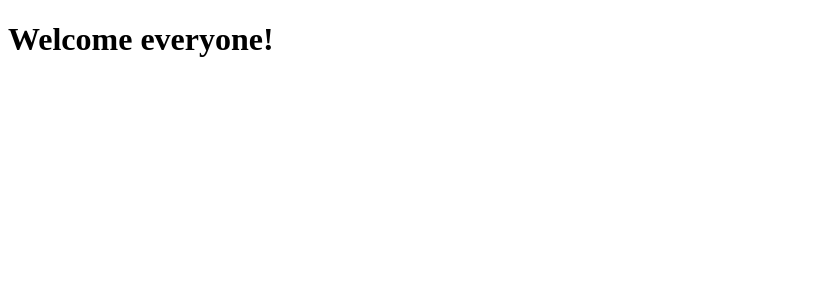
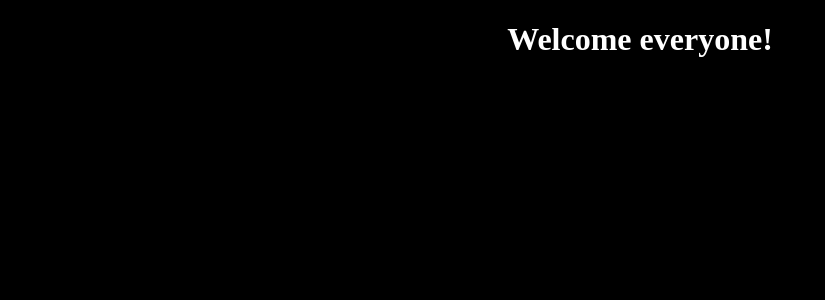
Before and after one commit to selevas/bridge-crossing, a React (Vite) app: page / in a window 1280 px wide. Shown: the top 300 px of the page, without its empty margins (0-825 px from the left). Built offline with nearby package versions, Linux system fonts and the light colour scheme.

Commit message:
Set up global styles

```diff
--- a/index.html
+++ b/index.html
@@ -5,7 +5,7 @@
     <meta charset="utf-8" />
     <title>Bridge Crossing</title>
     <script type="module" src="/src/index.tsx"></script>
-    <link rel="stylesheet" type="text/css" href="css/style.css" />
+    <link rel="stylesheet" type="text/css" href="/src/css/global.css" />
   </head>
   <body id="root" onload="window.appView.call( window.appView );">
     <!-- index.tsx will generate content here -->
--- a/src/css/global.css
+++ b/src/css/global.css
@@ -0,0 +1,21 @@
+html {
+  height: 100%;
+  width: 100%;
+}
+
+body {
+  background: black;
+  bottom: 0;
+  display: flex;
+  flex-direction: column;
+  left: 0;
+  margin: 0;
+  position: absolute;
+  right: 0;
+  top:0;
+}
+
+h1 {
+  color: white;
+  text-align: center;
+}
```
